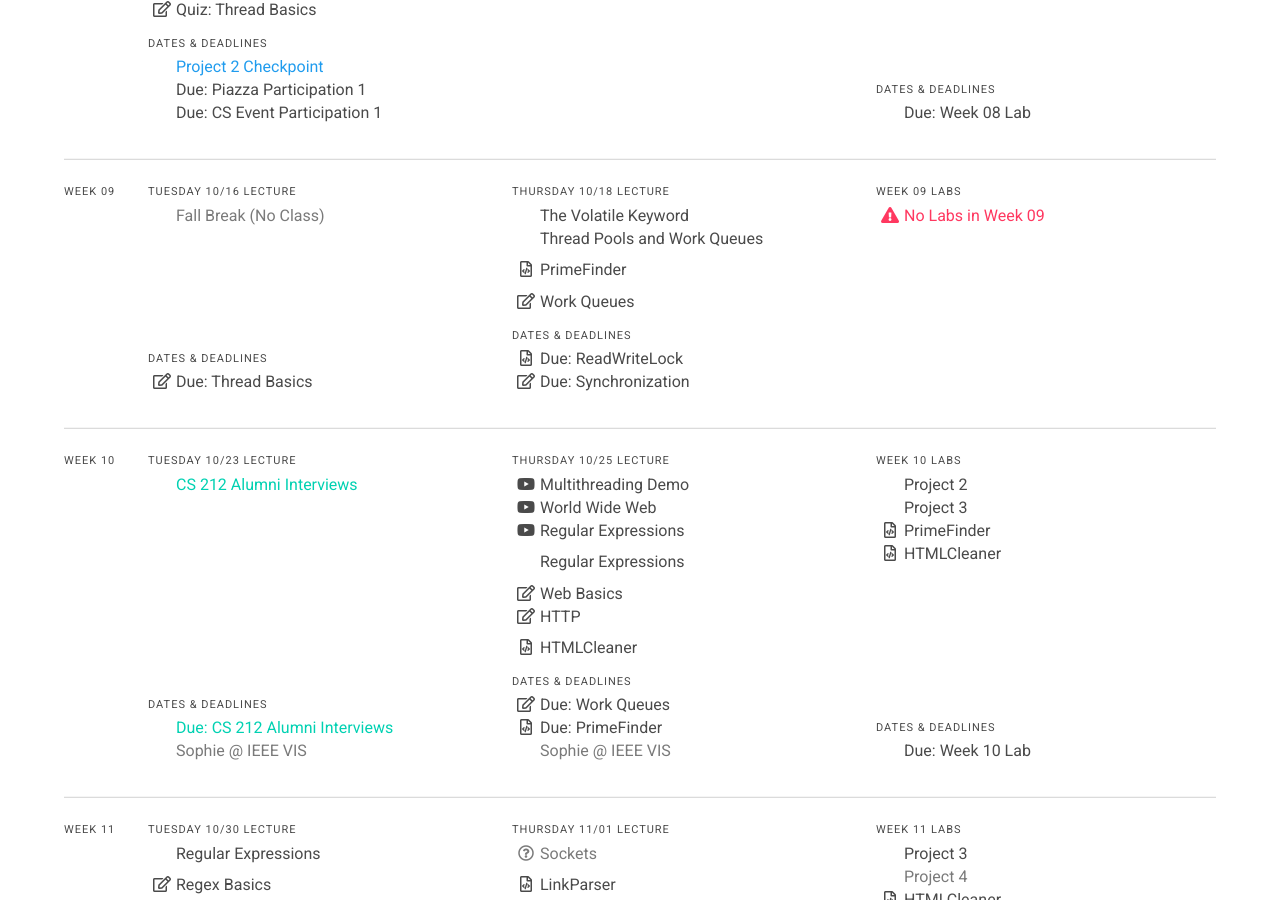
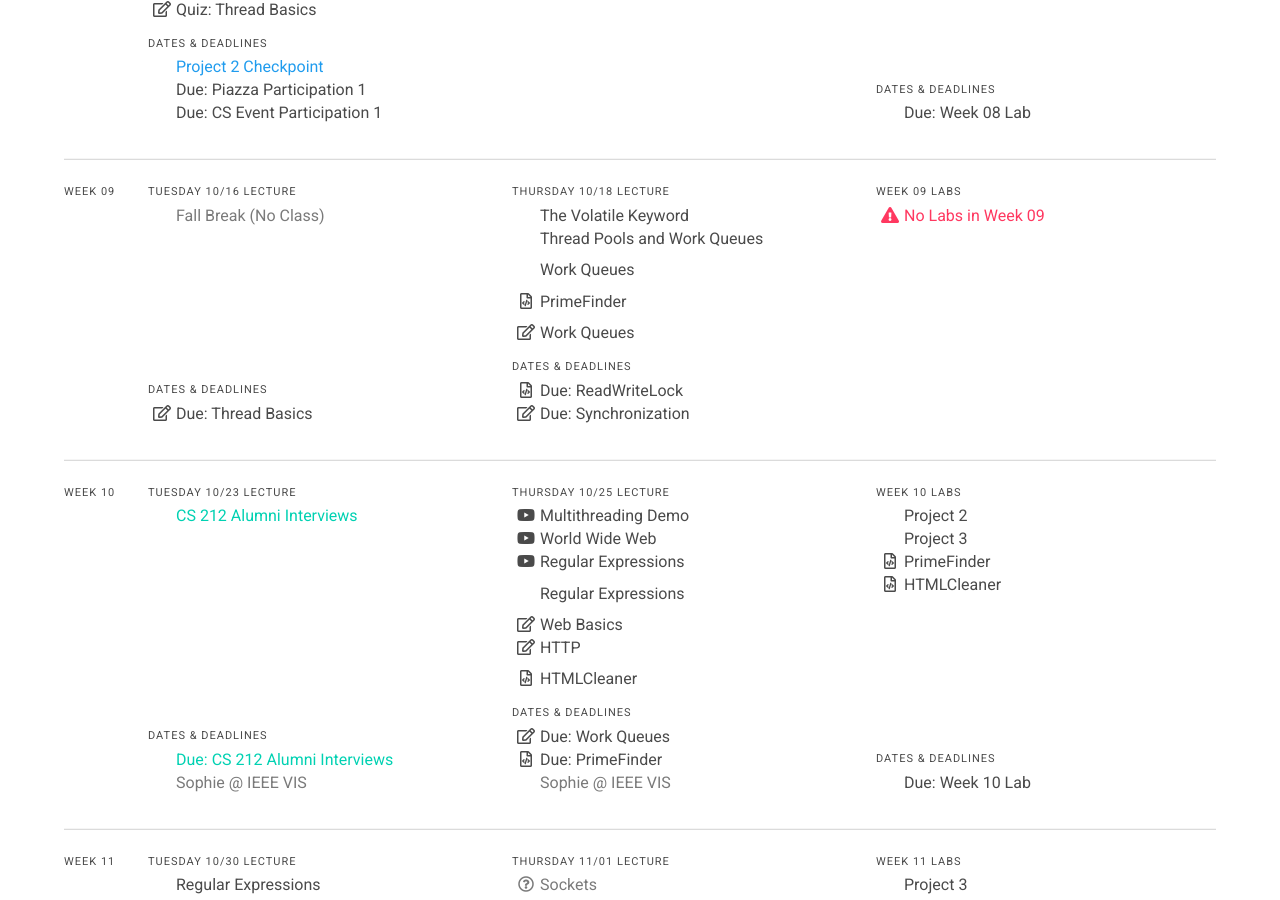
Before and after one commit to usf-cs212-fall2018/usf-cs212-fall2018.github.io, a Jekyll site: the page built from schedule.html, in a window 1280 px wide and 900 px high, scrolled down 2965 px. Built offline with Jekyll 4.4.1, drawn with Linux system fonts in a browser that asks for light colours; nearby versions of some CDN libraries.

Commit message:
Adding code.

```diff
--- a/_data/schedule.yml
+++ b/_data/schedule.yml
@@ -619,6 +619,10 @@
       - text: 'Thread Pools and Work Queues'
         link: 'https://drive.google.com/open?id=0BxYofk0iB_upbnlWWDFFRlRvWVU'
         icon: 'far fa-chalkboard-teacher'
+      - text: 'Work Queues'
+        link: 'https://github.com/usf-cs212-fall2018/lectures/tree/master/Multithreading%20Work%20Queues'
+        icon: 'far fa-code'
+        bump: true
       - text: 'PrimeFinder'
         link: 'https://usfca.instructure.com/courses/1579367/assignments/6779422'
         icon: 'far fa-file-code'
```
